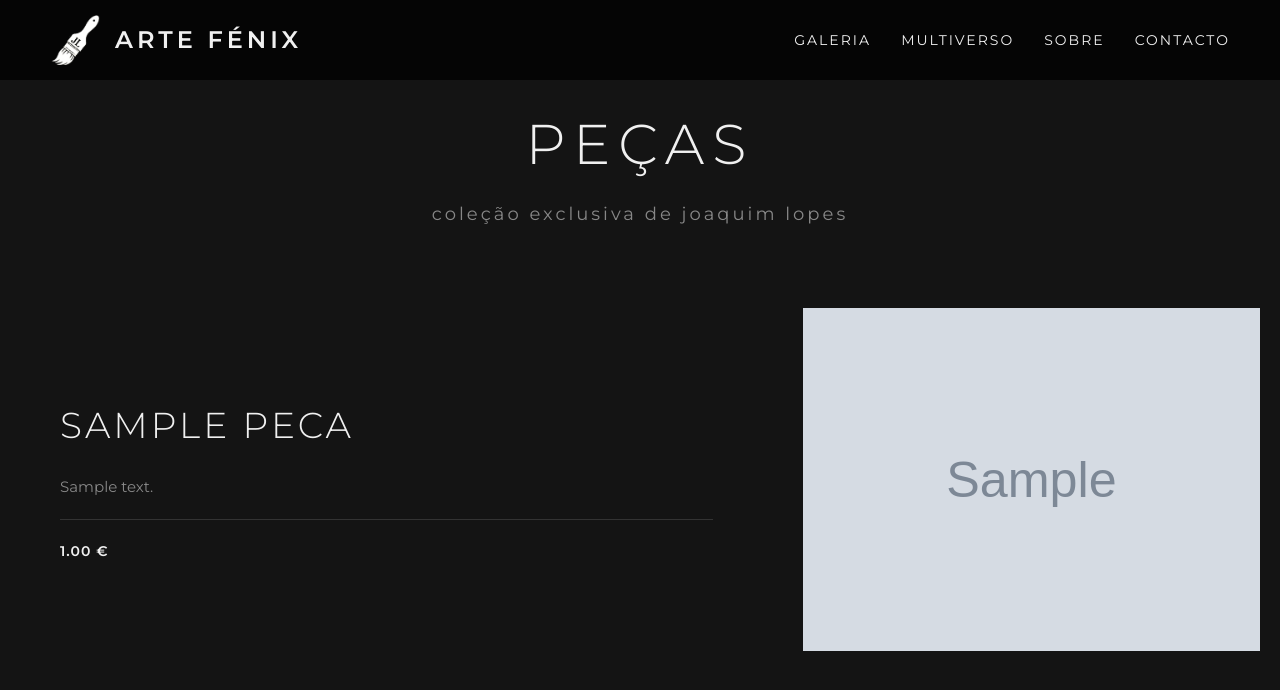
After one commit to filoctete/django-portfolio, a Django app: page /pecas/ in a window 1280 px wide. The commit adds this page. Shown: the top 690 px of the page. Run offline with Django 5.2, Linux system fonts and the light colour scheme; tables that the repository leaves empty hold one stand-in row (values such as "Sample post"); grey boxes marked "Sample" are stand-in pictures.

Commit message:
added multiverso page

```diff
--- a/gallery/admin.py
+++ b/gallery/admin.py
@@ -1,4 +1,5 @@
 from django.contrib import admin
-from .models import Quadro
+from .models import Quadro, Peca
 
 admin.site.register(Quadro)
+admin.site.register(Peca)
--- a/gallery/models.py
+++ b/gallery/models.py
@@ -9,3 +9,13 @@ class Quadro(models.Model): # <-- A correção está aqui (models.Model)!
 
     def __str__(self):
         return self.titulo
+
+class Peca(models.Model):
+    titulo = models.CharField(max_length=200)
+    descricao = models.TextField()
+    imagem = models.ImageField(upload_to='pecas/') # Pasta diferente para organizar
+    preco = models.DecimalField(max_digits=10, decimal_places=2, help_text="Ex: 1500.00")
+    data_criacao = models.DateTimeField(auto_now_add=True)
+
+    def __clstr__(self):
+        return self.titulo
--- a/gallery/templates/gallery/base.html
+++ b/gallery/templates/gallery/base.html
@@ -34,6 +34,7 @@
 
         <ul class="nav-menu">
             <li><a href="{% url 'home' %}">Galeria</a></li>
+            <li><a href="{% url 'pecas' %}">Multiverso</a></li>
             <li><a href="{% url 'sobre' %}">Sobre</a></li>
             <li><a href="{% url 'contacto' %}">Contacto</a></li>
         </ul>
--- /dev/null
+++ b/gallery/templates/gallery/pecas.html
@@ -0,0 +1,29 @@
+{% extends 'gallery/base.html' %}
+{% load static %}
+{% load gallery_extras %}
+
+{% block content %}
+<div class="gallery-container">
+    <div class="gallery-intro reveal">
+        <h1>Peças</h1>
+        <p>Coleção exclusiva de Joaquim Lopes</p>
+    </div>
+
+    {% for peca in pecas %}
+    <div class="quadro-card reveal">
+        <div class="quadro-img">
+            <a href="{{ peca.imagem.url }}" class="glightbox" data-gallery="pecas" data-title="{{ peca.titulo }}" data-type="image">
+                <img src="{{ peca.imagem.url }}" alt="{{ peca.titulo }}">
+            </a>
+        </div>
+        <div class="quadro-info">
+            <h2>{{ peca.titulo|style_title }}</h2>
+            <p>{{ peca.descricao }}</p>
+            <div class="quadro-meta">
+                <span class="price">{{ peca.preco }} €</span>
+            </div>
+        </div>
+    </div>
+    {% endfor %}
+</div>
+{% endblock %}
--- a/gallery/urls.py
+++ b/gallery/urls.py
@@ -4,5 +4,6 @@ from . import views
 urlpatterns = [
     path('', views.home, name='home'),
     path('sobre/', views.sobre, name='sobre'),
+    path('pecas/', views.pecas_view, name='pecas'),
     path('contacto/', views.contacto, name='contacto'),
 ]
--- a/gallery/views.py
+++ b/gallery/views.py
@@ -1,5 +1,5 @@
 from django.shortcuts import render
-from .models import Quadro
+from .models import Quadro, Peca
 
 def home(request):
     quadros = Quadro.objects.all().order_by('-data_criacao')
@@ -10,3 +10,7 @@ def sobre(request):
 
 def contacto(request):
     return render(request, 'gallery/contacto.html')
+
+def pecas_view(request):
+    pecas = Peca.objects.all().order_by('-data_criacao')
+    return render(request, 'gallery/pecas.html', {'pecas': pecas})
```
